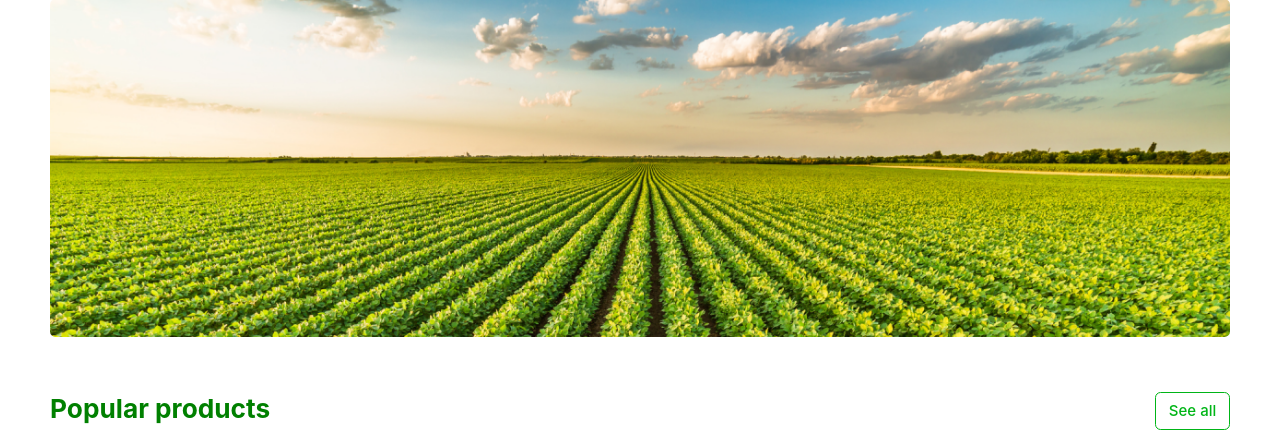
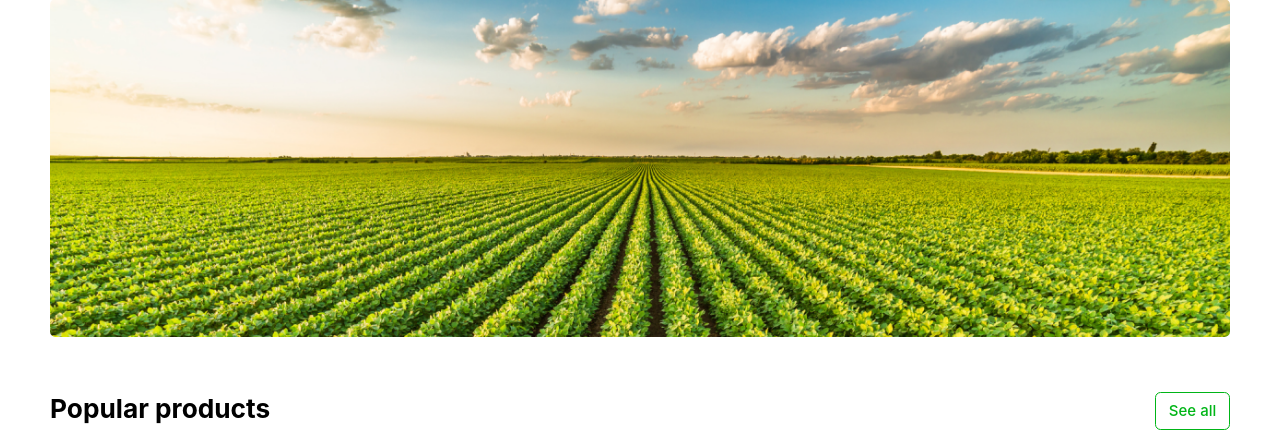
Before and after one commit to Asif52-Sajid/NewProject, a Django app: page / in a window 1280 px wide. Shown: the part 139-583 px from the top of the page. Run offline with Django 5.2, Linux system fonts and the light colour scheme; data comes from the database, SQL or seed files in the repository; some libraries are stand-ins or nearby versions; some web fonts are replaced.

Commit message:
my third commit

```diff
--- a/templates/home.html
+++ b/templates/home.html
@@ -20,7 +20,7 @@
 
 <header class="section-heading">
 	<a href="{% url 'store'%}" class="btn btn-outline-success float-right">See all</a>
-	<h3 class="section-title " style="color: green;">Popular products</h3>
+	<h3 class="section-title " style="color: black;">Popular products</h3>
 </header><!-- sect-heading -->
 
 
```
